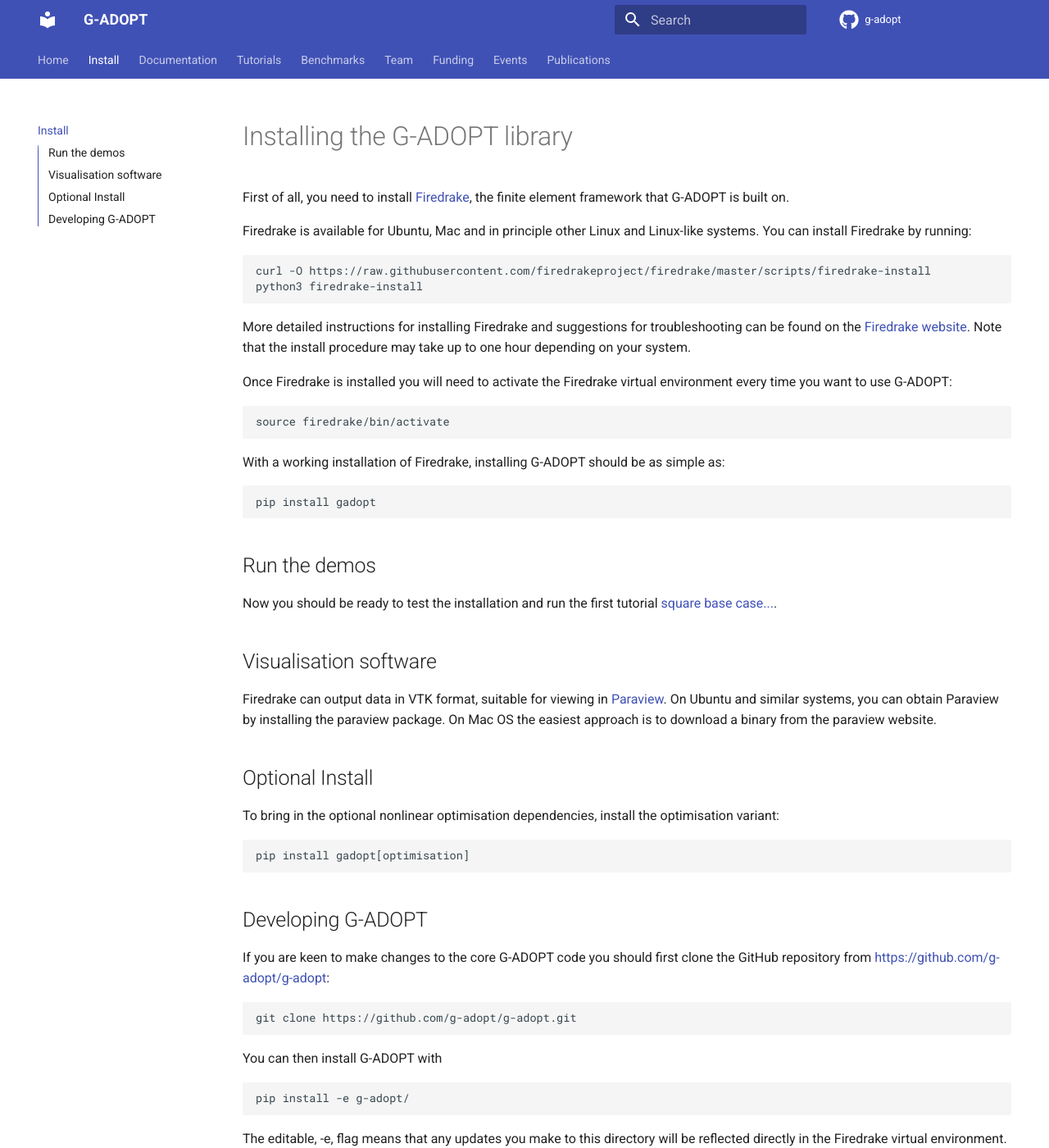
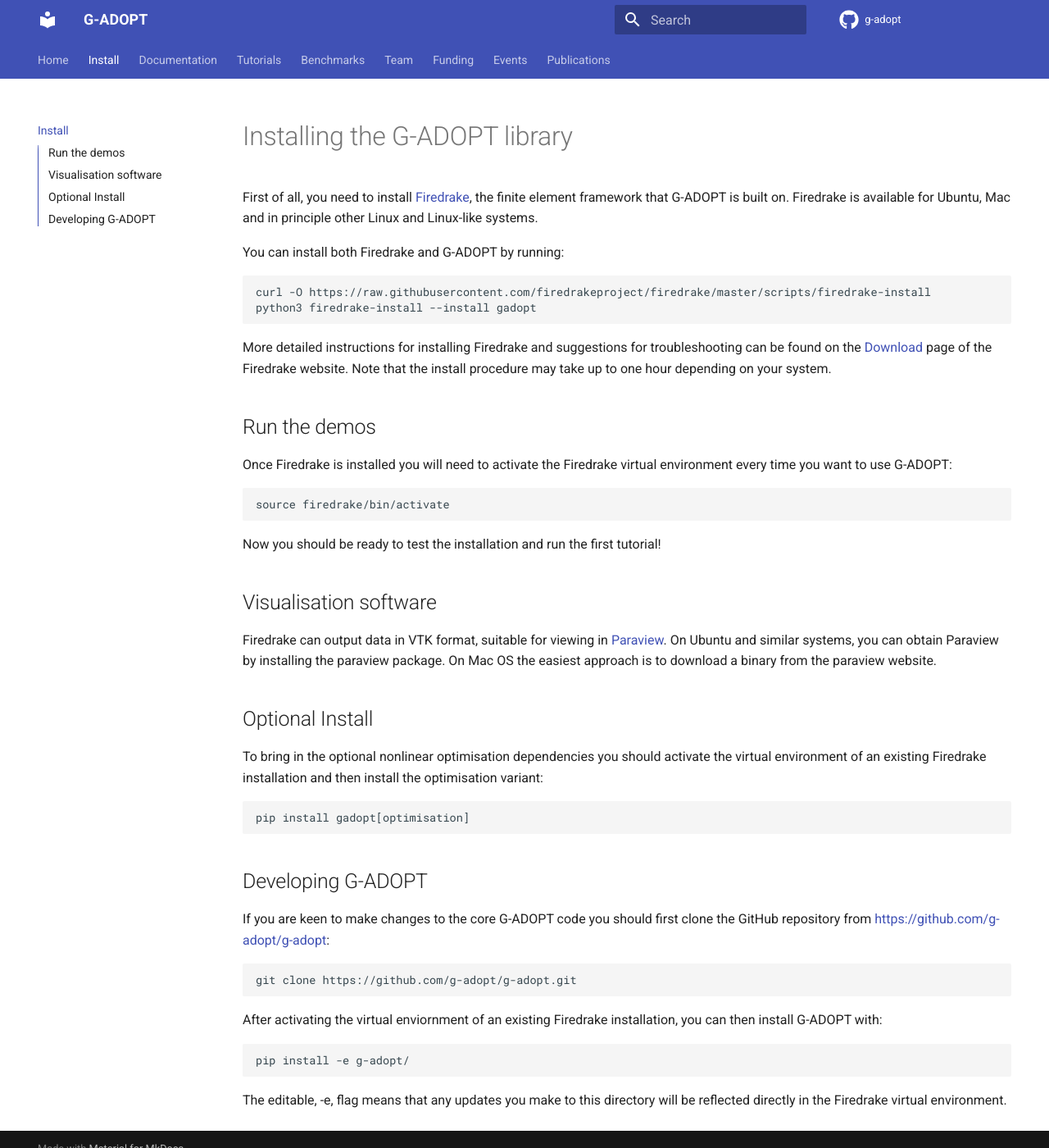
Before and after one commit to g-adopt/g-adopt.github.io, an MkDocs documentation site: the page built from docs/install.md, in a window 1280 px wide and 1400 px high. Shown: the whole window at 82% size. Built offline with MkDocs 1.6.1 and Material for MkDocs 9.7.7, drawn with Linux system fonts in a browser that asks for light colours; comment, search, counter and statistics services are not loaded.

Commit message:
Update install script for Firedrake optional gadopt install

```diff
--- a/docs/install.md
+++ b/docs/install.md
@@ -1,30 +1,25 @@
 # Installing the G-ADOPT library
 
 First of all, you need to install [Firedrake](https://www.firedrakeproject.org), the finite element framework that G-ADOPT is built on.
+Firedrake is available for Ubuntu, Mac and in principle other Linux and Linux-like systems.
 
-Firedrake is available for Ubuntu, Mac and in principle other Linux and Linux-like systems.
-You can install Firedrake by running:
+You can install both Firedrake and G-ADOPT by running:
 
     curl -O https://raw.githubusercontent.com/firedrakeproject/firedrake/master/scripts/firedrake-install
-    python3 firedrake-install
+    python3 firedrake-install --install gadopt
 
 More detailed instructions for installing Firedrake and suggestions for troubleshooting can be found
-on the [Firedrake website](https://www.firedrakeproject.org/download.html). Note that the install procedure may take
+on the [Download](https://www.firedrakeproject.org/download.html) page of the Firedrake website. Note that the install procedure may take
 up to one hour depending on your system.
+
+## Run the demos
 
 Once Firedrake is installed you will need to activate the Firedrake virtual environment every time you want
 to use G-ADOPT:
 
     source firedrake/bin/activate
 
-With a working installation of Firedrake, installing G-ADOPT should be as simple as:
-
-    pip install gadopt
-
-
-## Run the demos
-
-Now you should be ready to test the installation and run the first tutorial [square base case...]().
+Now you should be ready to test the installation and run the first tutorial!
 
 
 ## Visualisation software
@@ -35,7 +30,8 @@
 
 ## Optional Install
 
-To bring in the optional nonlinear optimisation dependencies, install the optimisation variant:
+To bring in the optional nonlinear optimisation dependencies you should activate the virtual environment of an existing Firedrake installation
+and then install the optimisation variant:
 
     pip install gadopt[optimisation]
 
@@ -45,7 +41,7 @@
 
     git clone https://github.com/g-adopt/g-adopt.git
 
-You can then install G-ADOPT with
+After activating the virtual enviornment of an existing Firedrake installation, you can then install G-ADOPT with:
 
     pip install -e g-adopt/
 
```
